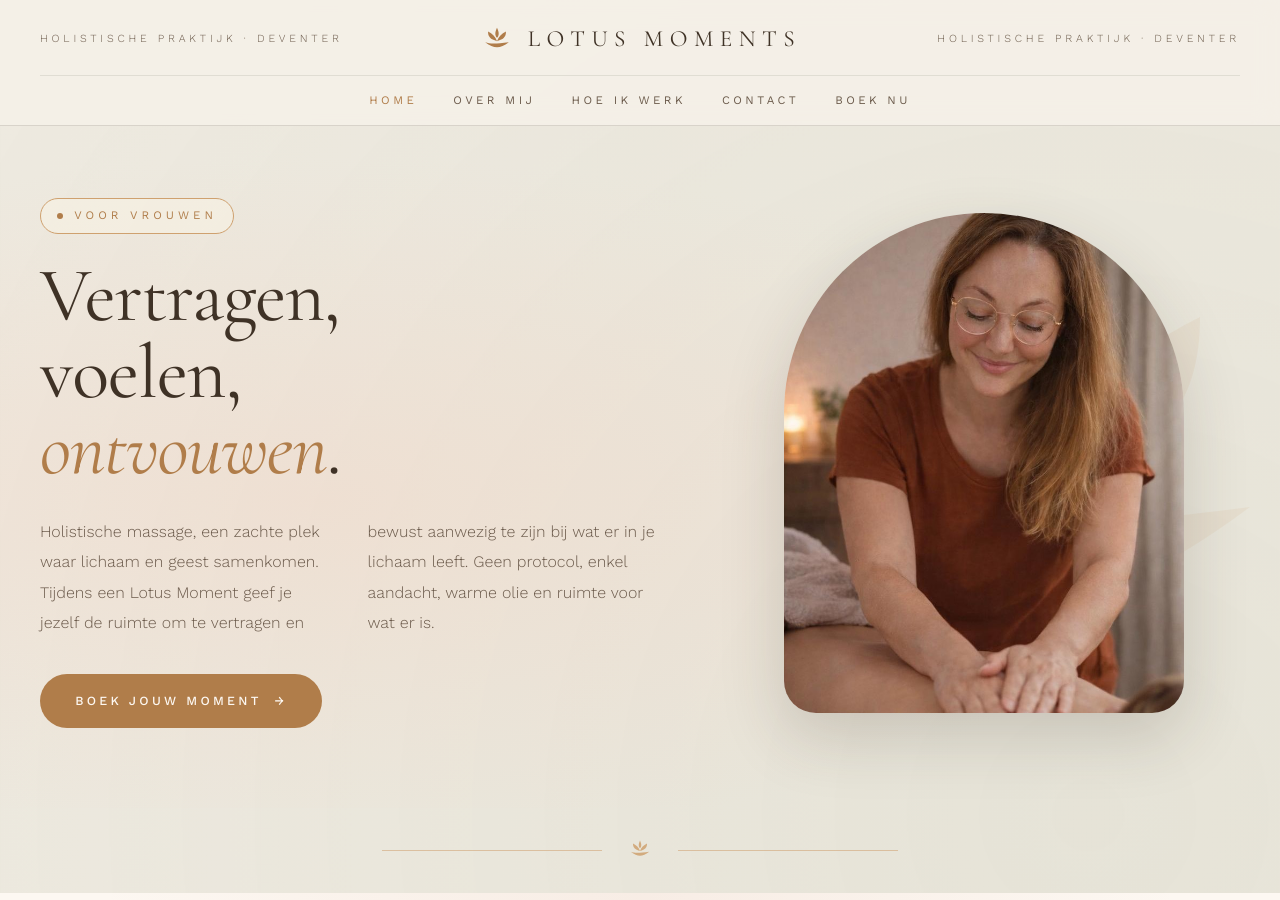
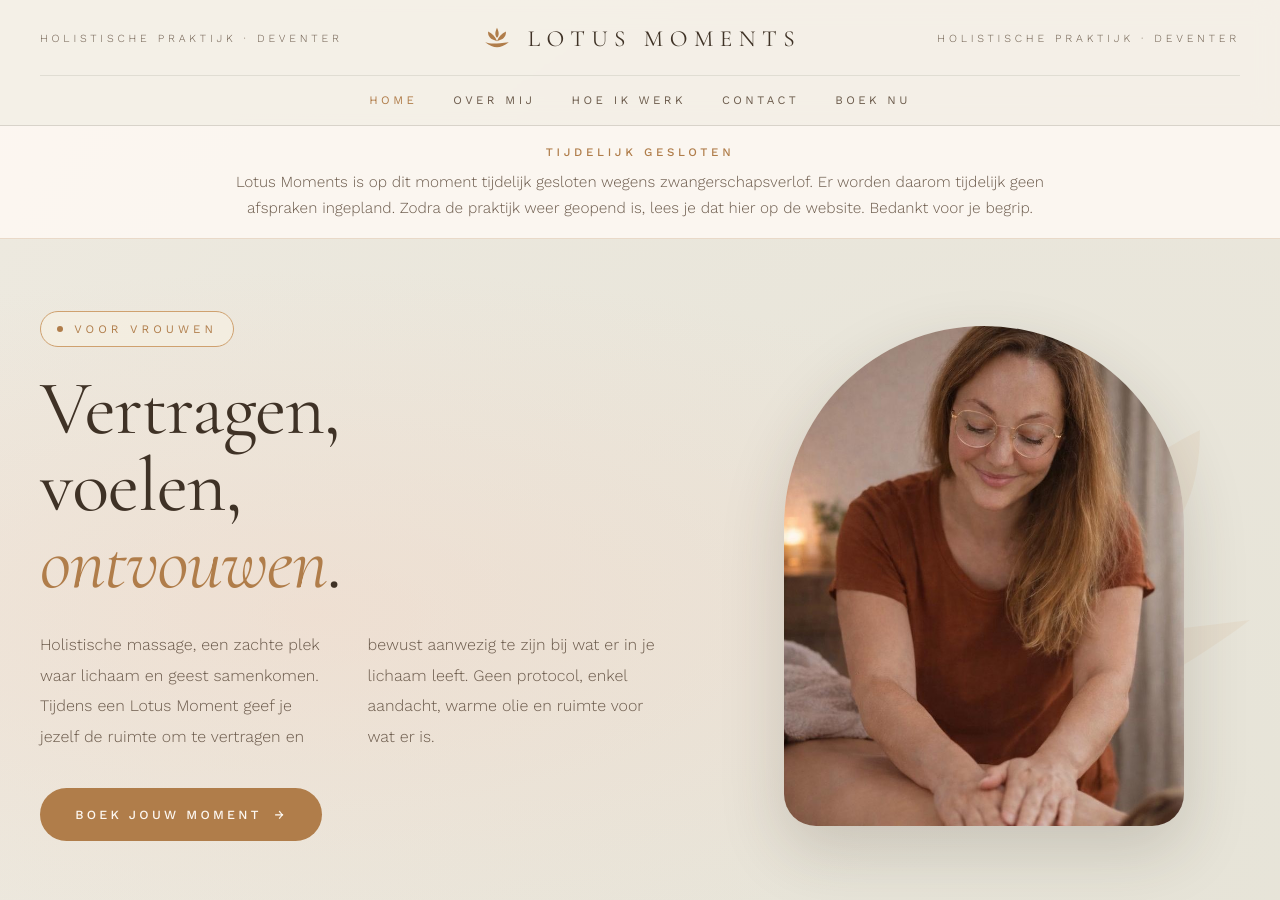
Before and after one commit to LotusMoments/website, a Jekyll site: the page built from index.md, in a window 1280 px wide and 900 px high. Built offline with Jekyll 4.4.1, drawn with Linux system fonts in a browser that asks for light colours; a script that is not in the unit is left out.

Commit message:
Voeg tijdelijke sluitingsmelding toe

```diff
--- a/_layouts/default.html
+++ b/_layouts/default.html
@@ -35,6 +35,14 @@
   </head>
   <body>
     {% include header.html %}
+    <section style="background: rgba(253, 248, 242, .92); border-bottom: 1px solid rgba(176, 125, 74, .24);">
+      <div class="container" style="padding-top: 1.1rem; padding-bottom: 1.1rem;">
+        <div style="max-width: 860px; margin: 0 auto; text-align: center;">
+          <p style="margin: 0 0 .35rem; color: var(--terracotta-deep); font-family: var(--font-body); font-size: .72rem; font-weight: 500; letter-spacing: .32em; text-transform: uppercase;">Tijdelijk gesloten</p>
+          <p style="margin: 0; color: var(--ink-soft); font-size: .96rem; line-height: 1.7;">Lotus Moments is op dit moment tijdelijk gesloten wegens zwangerschapsverlof. Er worden daarom tijdelijk geen afspraken ingepland. Zodra de praktijk weer geopend is, lees je dat hier op de website. Bedankt voor je begrip.</p>
+        </div>
+      </div>
+    </section>
     <main class="content" aria-label="Inhoud">
       {{ content }}
     </main>
```
